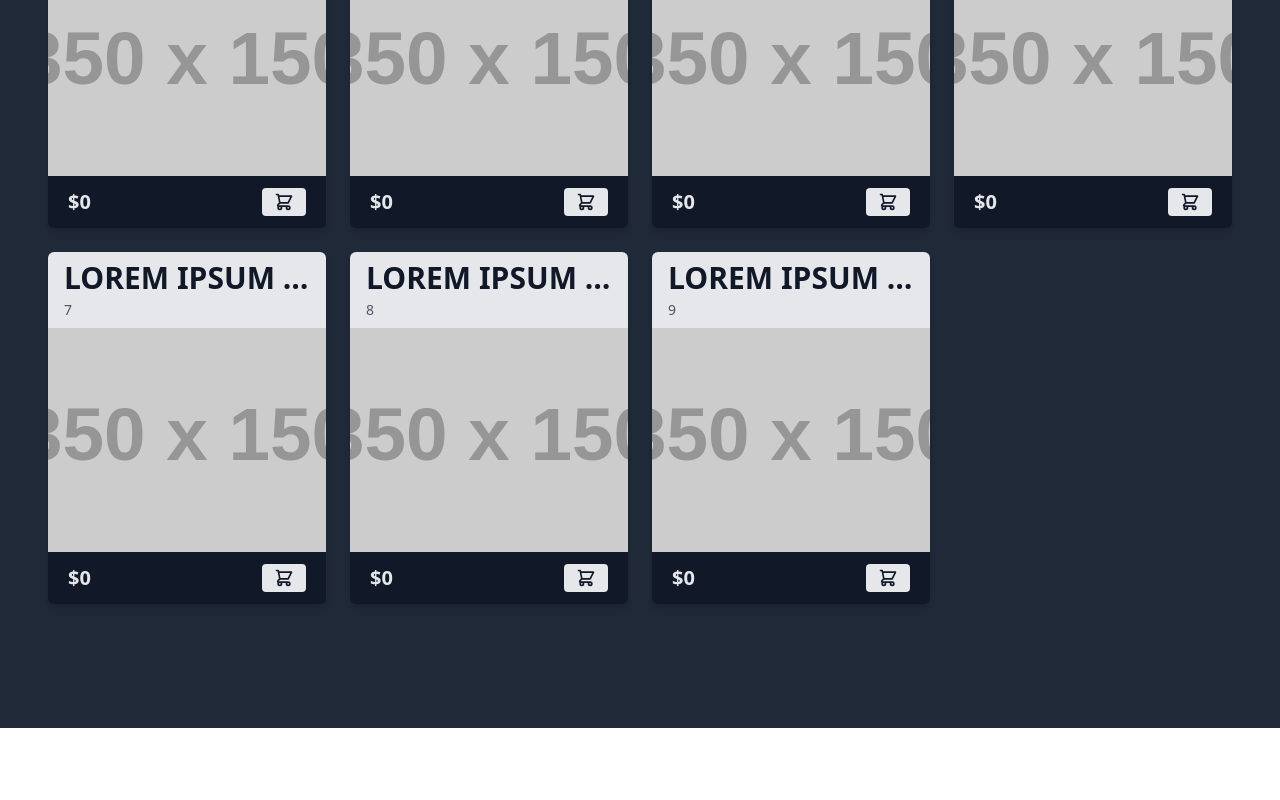
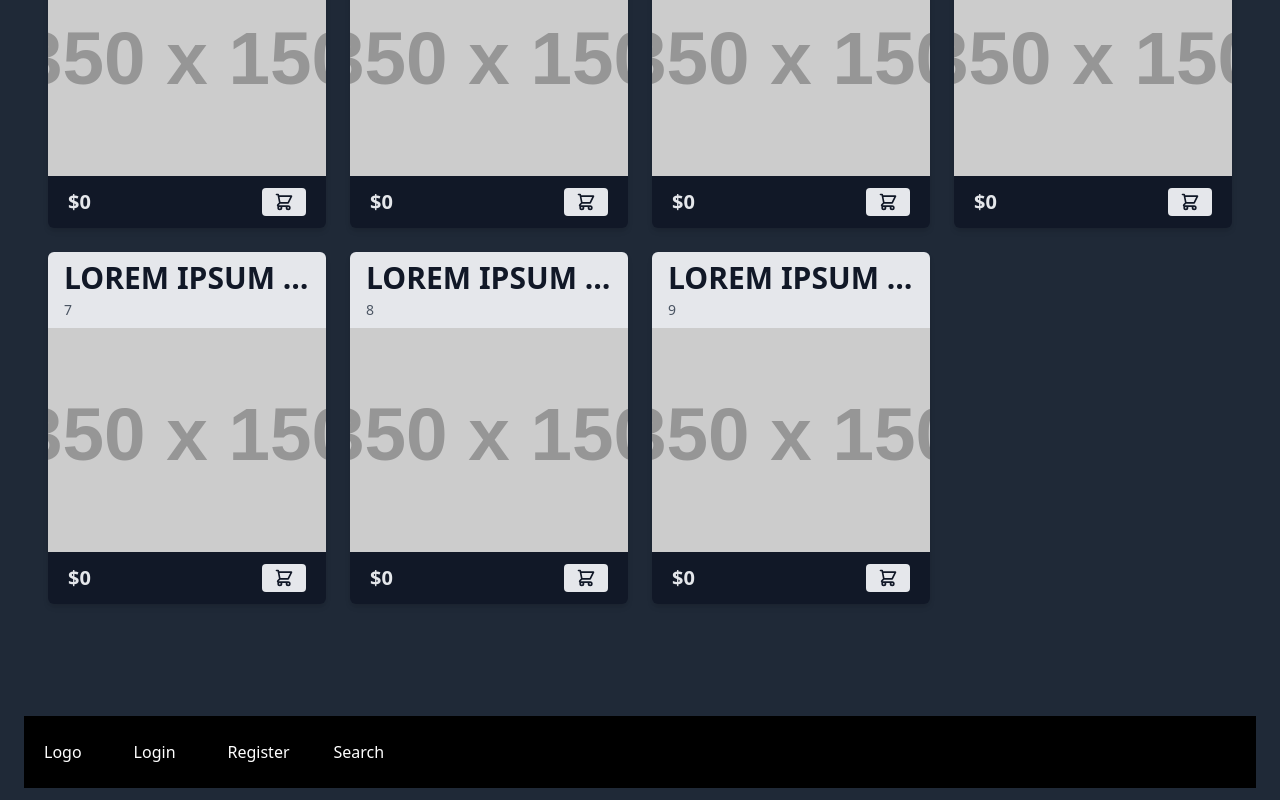
Before and after one commit to MilPredo/shop-n-go, a React (Create React App) app: page / in a window 1280 px wide. Shown: the part 1020-1820 px from the top of the page. Before the commit the page ends 1748 px from the top, so only its background shows below. Built offline with nearby package versions, Linux system fonts and the light colour scheme.

Commit message:
Navigation Bar with Search

```diff
--- a/package.json
+++ b/package.json
@@ -9,6 +9,9 @@
     "@testing-library/user-event": "^12.8.3",
     "react": "^17.0.2",
     "react-dom": "^17.0.2",
+    "react-modal": "^3.12.1",
+    "react-native": "^0.64.0",
+    "react-native-web": "^0.15.6",
     "react-scripts": "4.0.3",
     "styled-components": "^5.2.3",
     "web-vitals": "^1.1.1"
--- a/src/app/App.js
+++ b/src/app/App.js
@@ -2,6 +2,7 @@
 import "./App.css";
 import ProductListing from "./components/ProductListing"
 import SearchBar from "./components/SearchBar"
+import Navigation from './components/Navbar/navbar'
 function InputLogin(props) {
   return (
     <div className="px-4 pb-4">
@@ -61,6 +62,7 @@ function App() {
         <ProductListing />
       </div>
     </main>
+    <Navigation />
     </section>
   );
 }
--- /dev/null
+++ b/src/app/components/Navbar/navbar.js
@@ -0,0 +1,53 @@
+import React,{Component} from 'react';
+import {SafeAreaView} from 'react-native';
+import Modal from 'react-modal';
+
+class Navigation extends Component
+{
+    constructor(props){
+        super(props);
+
+        this.state={
+            toggle:false,
+            input:"Search"
+
+        };
+    }
+    onToggle=()=>
+    {
+        this.setState({toggle:!this.state.toggle});
+    };
+    onChange=(input)=>
+    {
+        this.setState({input});
+    };
+
+    render(){
+        return <div>
+            <nav className="bg-black">
+                <a href="#" className=" text-white p-5 ">Logo</a>
+                <a href="#" className="text-white p-8">Login</a>
+                <a href="#" className="text-white p-5">Register</a>
+                <button onClick={this.onToggle} className="text-white p-6">Search</button>
+                <div>
+
+                    <Modal isOpen={this.state.toggle} className="max-w-md">
+
+                        <SafeAreaView>
+                            <form action="">
+                                <input type="text" placeholder="Search" className="w-80" />
+                                <button className="text-black" >Search</button>
+                                <button onClick={this.onToggle}className="p-1.5">X</button>
+                            </form>
+                        </SafeAreaView>
+
+                    </Modal>
+
+                </div>
+            </nav>
+
+    </div>
+    }
+};
+
+export default Navigation;
```
Also changed, not shown: 1 other file (tests, documents, lock files or other folders).
